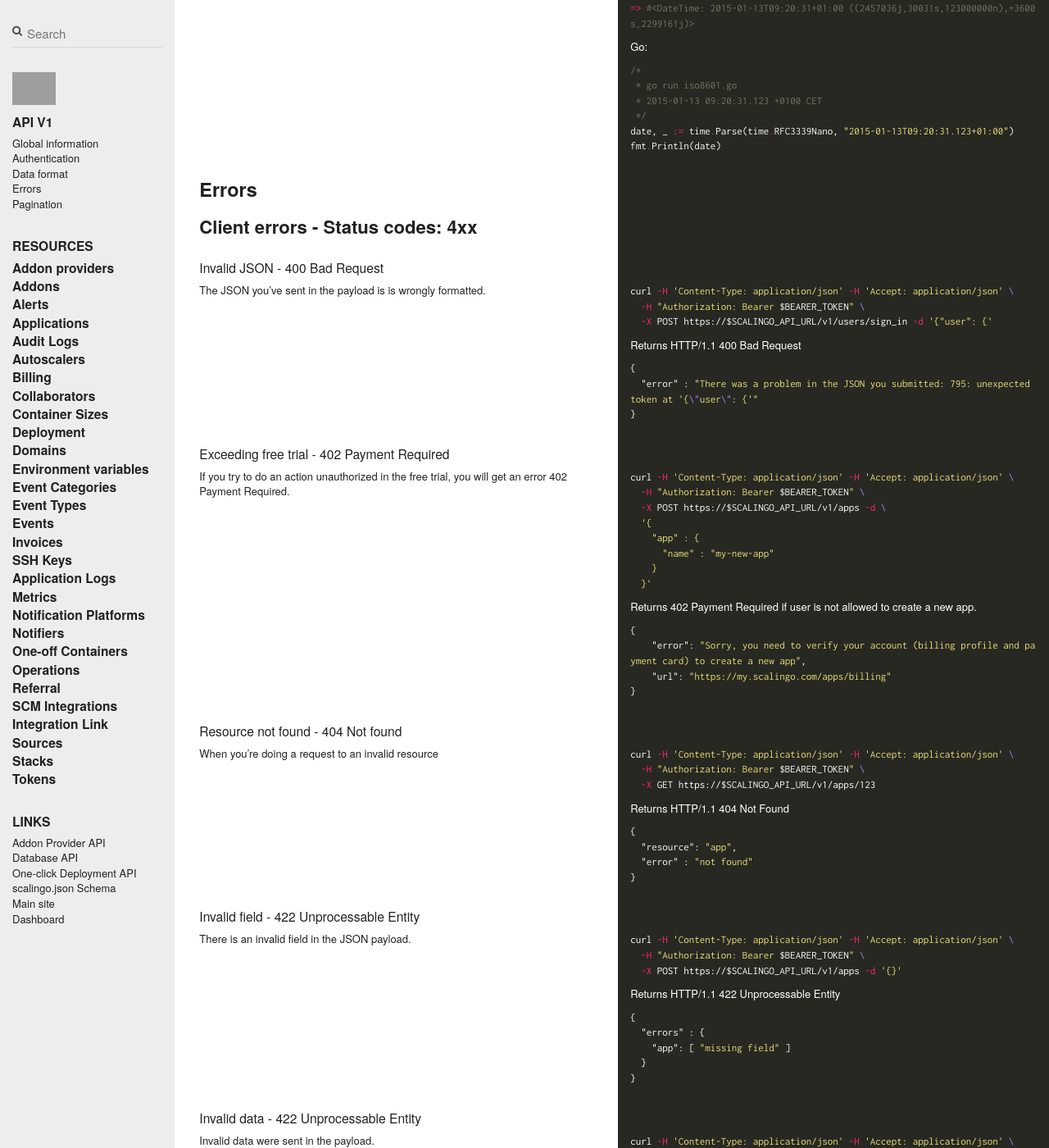
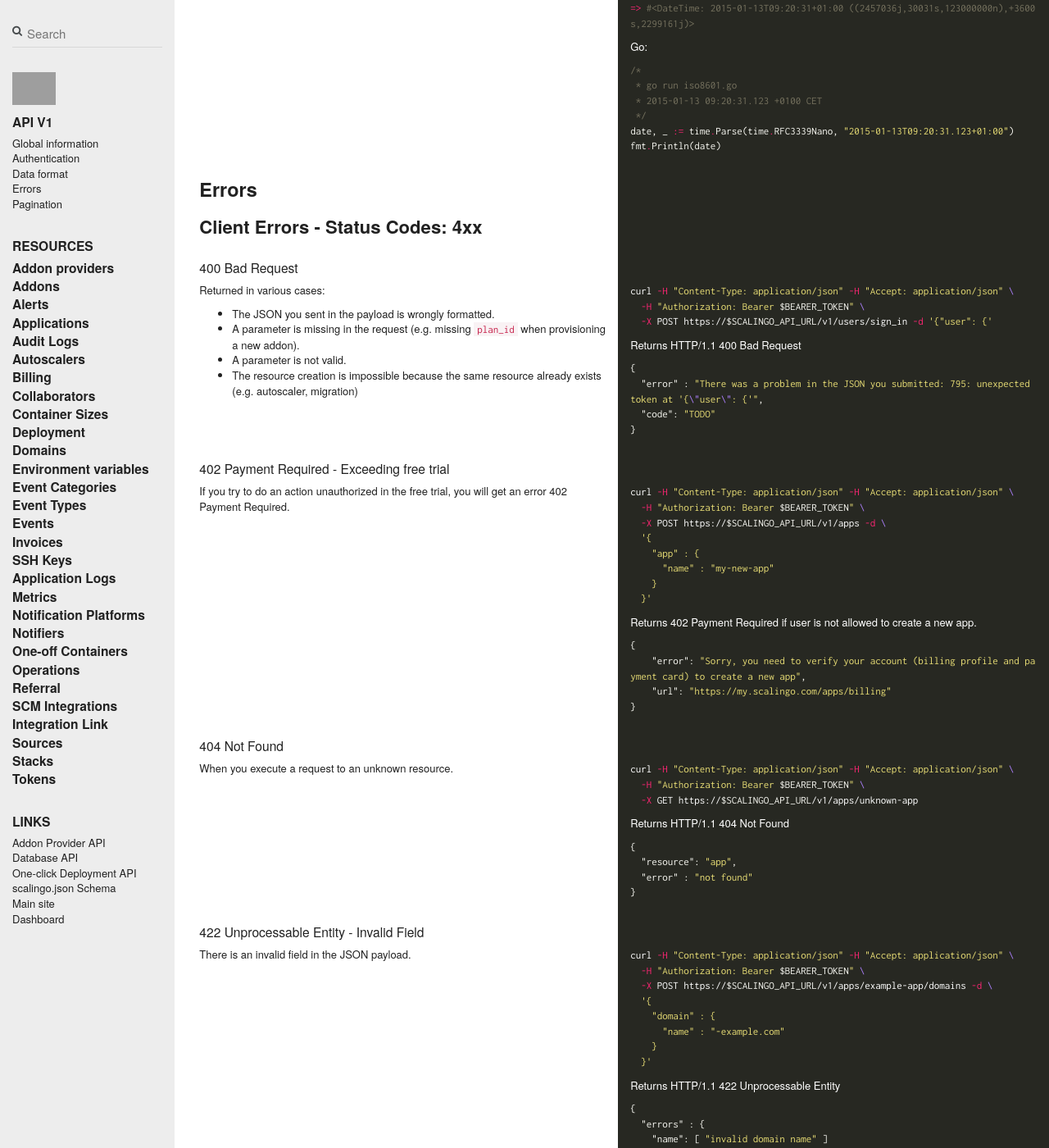
Before and after one commit to jdauphant/developers-documentation, a Jekyll site: the page built from _scalingo_api/index.md, in a window 1280 px wide and 1400 px high, scrolled down 2992 px. Shown: the whole window at 82% size. Built offline with Jekyll 4.4.1, drawn with Linux system fonts in a browser that asks for light colours; nearby versions of some CDN libraries; comment, search, counter and statistics services are not loaded; some of the changed text lies outside the part shown; grey boxes are pictures that could not be loaded.

Commit message:
[Error Codes] More examples for the various client errors

````diff
--- a/_scalingo_api/index.md
+++ b/_scalingo_api/index.md
@@ -80,7 +80,7 @@ Parameters for GET and DELETE requests are known as _query parameters_, they are
 
 Example request:
 
-```shell
+```sh
 curl -X GET https://$SCALINGO_API_URL/v1/apps/name/events?page=2
 ```
 
@@ -96,7 +96,7 @@ they should be encoded as JSON with the following header: `Content-Type:
 
 Example request:
 
-```shell
+```sh
 curl -H 'Accept: application/json' -H 'Content-Type: application/json' \
   -H "Authorization: Bearer $BEARER_TOKEN" \
   -X POST https://$SCALINGO_API_URL/v1/apps -d \
@@ -301,20 +301,27 @@ fmt.Println(date)
 
 # Errors
 
-## Client errors - Status codes: 4xx
+## Client Errors - Status Codes: 4xx
 
 --- row ---
 
-### Invalid JSON - 400 Bad Request
+### 400 Bad Request
 
 --- row ---
 
-The JSON you've sent in the payload is is wrongly formatted.
+Returned in various cases:
+
+- The JSON you sent in the payload is wrongly formatted.
+- A parameter is missing in the request (e.g. missing `plan_id` when
+    provisioning a new addon).
+- A parameter is not valid.
+- The resource creation is impossible because the same resource already exists
+    (e.g. autoscaler, migration)
 
 ||| col |||
 
-```shell
-curl -H 'Content-Type: application/json' -H 'Accept: application/json' \
+```sh
+curl -H "Content-Type: application/json" -H "Accept: application/json" \
   -H "Authorization: Bearer $BEARER_TOKEN" \
   -X POST https://$SCALINGO_API_URL/v1/users/sign_in -d '{"user": {'
 ```
@@ -323,13 +330,14 @@ Returns HTTP/1.1 400 Bad Request
 
 ```json
 {
-  "error" : "There was a problem in the JSON you submitted: 795: unexpected token at '{\"user\": {'"
+  "error" : "There was a problem in the JSON you submitted: 795: unexpected token at '{\"user\": {'",
+  "code": "TODO"
 }
 ```
 
 --- row ---
 
-### Exceeding free trial - 402 Payment Required
+### 402 Payment Required - Exceeding free trial
 
 --- row ---
 
@@ -338,8 +346,8 @@ If you try to do an action unauthorized in the free trial, you will get an error
 
 ||| col |||
 
-```shell
-curl -H 'Content-Type: application/json' -H 'Accept: application/json' \
+```sh
+curl -H "Content-Type: application/json" -H "Accept: application/json" \
   -H "Authorization: Bearer $BEARER_TOKEN" \
   -X POST https://$SCALINGO_API_URL/v1/apps -d \
   '{
@@ -360,18 +368,18 @@ Returns 402 Payment Required if user is not allowed to create a new app.
 
 --- row ---
 
-### Resource not found - 404 Not found
+### 404 Not Found
 
 --- row ---
 
-When you're doing a request to an invalid resource
+When you execute a request to an unknown resource.
 
 ||| col |||
 
-```shell
-curl -H 'Content-Type: application/json' -H 'Accept: application/json' \
+```sh
+curl -H "Content-Type: application/json" -H "Accept: application/json" \
   -H "Authorization: Bearer $BEARER_TOKEN" \
-  -X GET https://$SCALINGO_API_URL/v1/apps/123
+  -X GET https://$SCALINGO_API_URL/v1/apps/unknown-app
 ```
 
 Returns HTTP/1.1 404 Not Found
@@ -385,7 +393,7 @@ Returns HTTP/1.1 404 Not Found
 
 --- row ---
 
-### Invalid field - 422 Unprocessable Entity
+### 422 Unprocessable Entity - Invalid Field
 
 --- row ---
 
@@ -393,10 +401,15 @@ There is an invalid field in the JSON payload.
 
 ||| col |||
 
-```shell
-curl -H 'Content-Type: application/json' -H 'Accept: application/json' \
+```sh
+curl -H "Content-Type: application/json" -H "Accept: application/json" \
   -H "Authorization: Bearer $BEARER_TOKEN" \
-  -X POST https://$SCALINGO_API_URL/v1/apps -d '{}'
+  -X POST https://$SCALINGO_API_URL/v1/apps/example-app/domains -d \
+  '{
+    "domain" : {
+      "name" : "-example.com"
+    }
+  }'
 ```
 
 Returns HTTP/1.1 422 Unprocessable Entity
@@ -404,14 +417,14 @@ Returns HTTP/1.1 422 Unprocessable Entity
 ```json
 {
   "errors" : {
-    "app": [ "missing field" ]
+    "name": [ "invalid domain name" ]
   }
 }
 ```
 
 --- row ---
 
-### Invalid data - 422 Unprocessable Entity
+### 422 Unprocessable Entity - Invalid Data
 
 --- row ---
 
@@ -419,13 +432,13 @@ Invalid data were sent in the payload.
 
 ||| col |||
 
-```shell
+```sh
 curl -H 'Content-Type: application/json' -H 'Accept: application/json' \
   -H "Authorization: Bearer $BEARER_TOKEN" \
   -X POST https://$SCALINGO_API_URL/v1/apps -d \
   '{
     "app" : {
-      "name" : "AnotherApp"
+      "name" : "-myapp"
     }
   }'
 ```
@@ -464,19 +477,18 @@ Example of error 500:
 
 # Pagination
 
-Some resources provided by the platform API are paginated. To
-ensure you can correctly handle it, metadata are added to the JSON of the
-response.
+Some resources provided by the platform API are paginated. To ensure you can
+correctly handle it, metadata are added to the JSON of the response.
 
 --- row ---
 
-## Request parameters
+## Request Parameters
 
 * `page`: Requested page number
 * `per_page`: Number of entries per page.
   Each resource has a maximum for this value to avoid oversized requests
 
-## Response meta values
+## Response Meta Values
 
 The returned JSON object will include a `meta` key including pagination
 metadata:
````
Also changed, not shown: other parts of _scalingo_api/index.md (+2 -2 lines).
